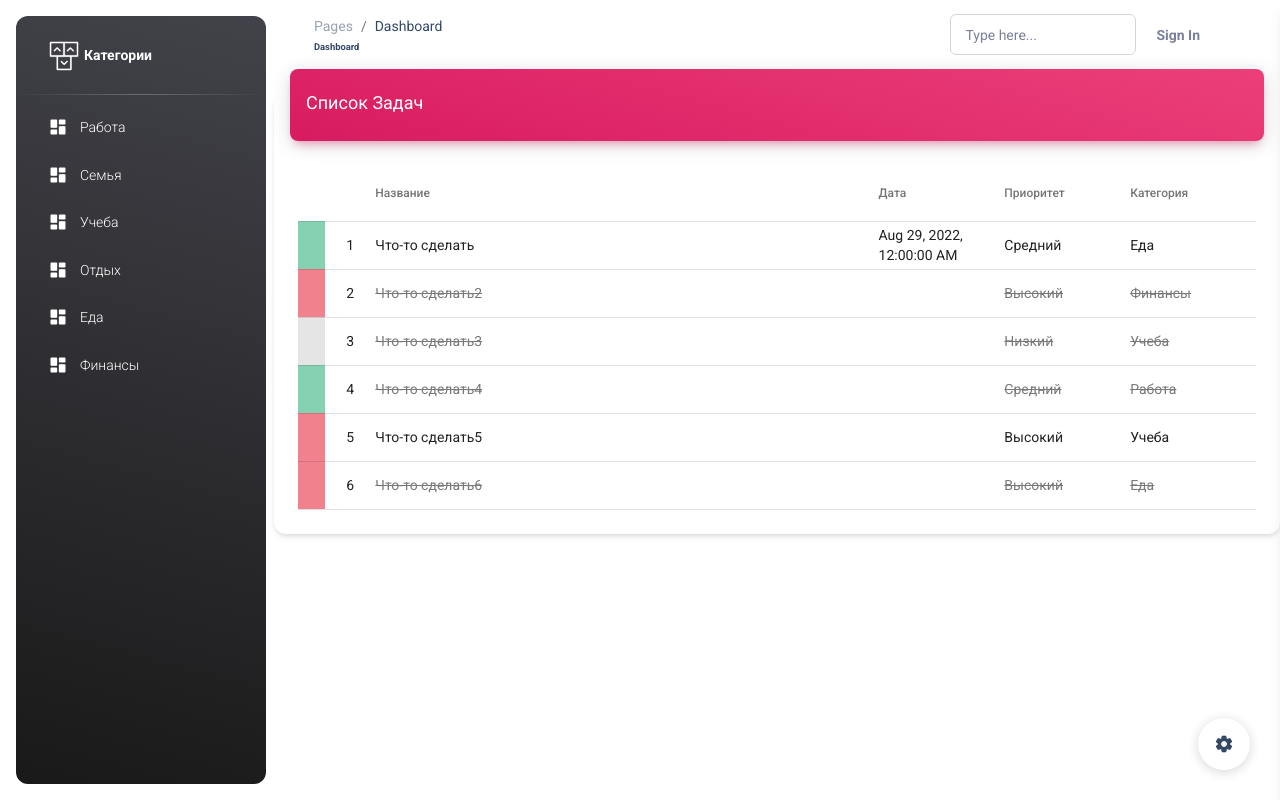
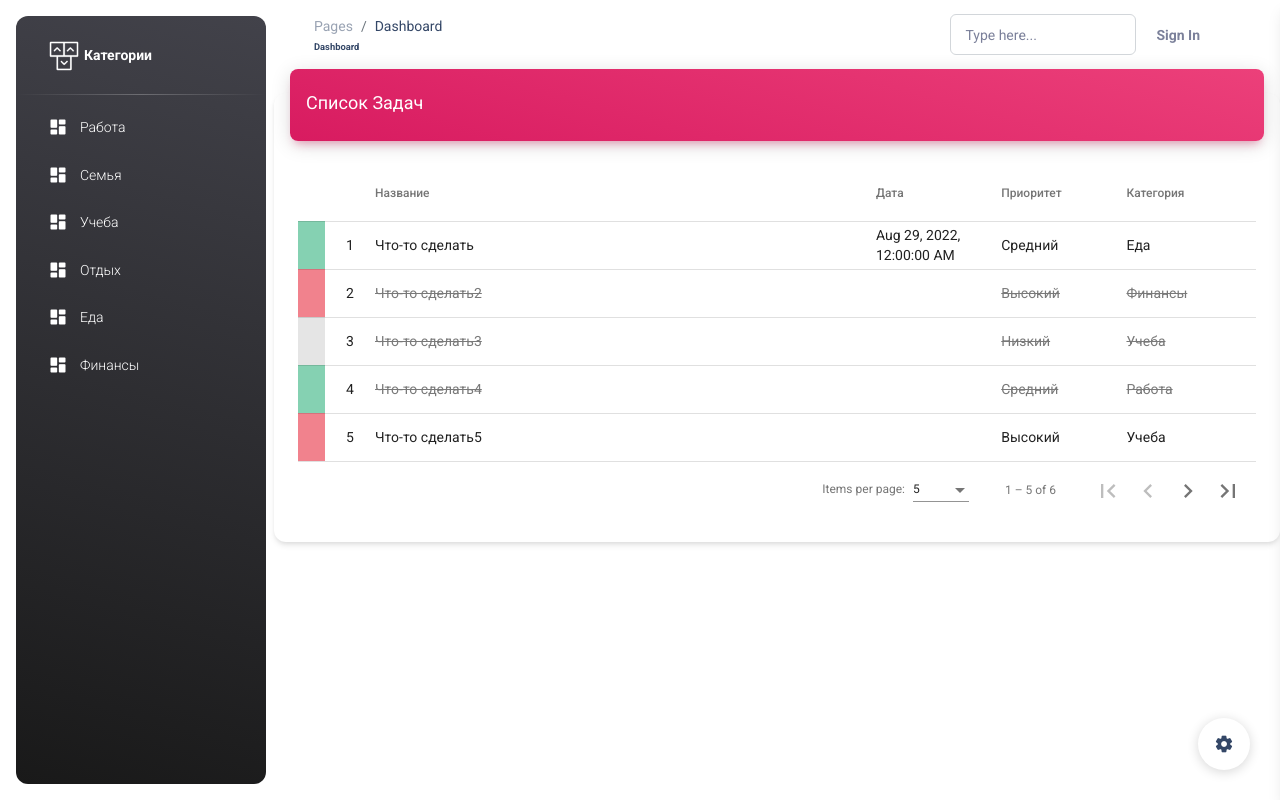
Before and after one commit to theiou/AngularToDo, an Angular app: page / in a window 1280 px wide. Built offline with nearby package versions, Linux system fonts and the light colour scheme.

Commit message:
add sorting and pagination on task table

```diff
--- a/src/app/views/tasks/tasks.component.html
+++ b/src/app/views/tasks/tasks.component.html
@@ -6,7 +6,7 @@
       </div>
     </div>
     <div class="card-body table-responsive">
-        <table [dataSource]="dataSource" mat-table >
+        <table [dataSource]="dataSource" mat-table matSort>
 
           <ng-container matColumnDef="color">
             <th *matHeaderCellDef mat-header-cell></th>
@@ -19,22 +19,22 @@
           </ng-container>
 
           <ng-container matColumnDef="title">
-            <th *matHeaderCellDef mat-header-cell>Название</th>
+            <th *matHeaderCellDef mat-header-cell mat-sort-header>Название</th>
             <td *matCellDef="let task" [class.completed]="task.completed"  mat-cell>{{task.title}}</td>
           </ng-container>
 
           <ng-container matColumnDef="date">
-            <th *matHeaderCellDef mat-header-cell>Дата</th>
+            <th *matHeaderCellDef mat-header-cell mat-sort-header>Дата</th>
             <td *matCellDef="let task" [class.completed]="task.completed"  mat-cell>{{task.date | date: "medium"}}</td>
           </ng-container>
 
           <ng-container matColumnDef="priority">
-            <th *matHeaderCellDef mat-header-cell>Приоритет</th>
+            <th *matHeaderCellDef mat-header-cell mat-sort-header>Приоритет</th>
             <td *matCellDef="let task" [class.completed]="task.completed"  mat-cell>{{task.priority ? task.priority.title : 'Нет приоритета'}}</td>
           </ng-container>
 
           <ng-container matColumnDef="category">
-            <th *matHeaderCellDef mat-header-cell>Категория</th>
+            <th *matHeaderCellDef mat-header-cell mat-sort-header>Категория</th>
             <td *matCellDef="let task" [class.completed]="task.completed"  mat-cell>{{task.category ? task.category.title : 'Нет категории'}}</td>
           </ng-container>
 
@@ -43,6 +43,8 @@
           <tr *matRowDef="let row; columns: displayedColumns;" mat-row></tr>
 
         </table>
+
+      <mat-paginator [pageSizeOptions]="[5, 20, 50, 100]" showFirstLastButtons></mat-paginator>
     </div>
   </div>
 </div>
--- a/src/app/views/tasks/tasks.component.ts
+++ b/src/app/views/tasks/tasks.component.ts
@@ -1,18 +1,25 @@
-import {Component, OnInit} from '@angular/core';
+import {AfterViewInit, Component, OnInit, ViewChild} from '@angular/core';
 import {DataHandlerService} from 'src/app/services/data-handler.service';
 import {Task} from "../../models/Task";
 import {MatTableDataSource} from "@angular/material/table";
+import {MatPaginator} from "@angular/material/paginator";
+import {MatSort} from "@angular/material/sort";
 
 @Component({
   selector: 'app-tasks',
   templateUrl: './tasks.component.html',
   styleUrls: ['./tasks.component.css']
 })
-export class TasksComponent implements OnInit {
+export class TasksComponent implements OnInit, AfterViewInit {
 
   displayedColumns: String[] = ['color', 'id', 'title', 'date', 'priority', 'category'];
   dataSource!: MatTableDataSource<Task>;
-  tasks: Task[] = [];
+
+  @ViewChild(MatSort) sort!: MatSort;
+  @ViewChild(MatPaginator) paginator!: MatPaginator;
+
+
+  tasks!: Task[];
 
   constructor(private dataHandler: DataHandlerService) {
   }
@@ -23,19 +30,48 @@ export class TasksComponent implements OnInit {
     this.refreshTable();
   }
 
-  toggleCompleted(task: Task):void {
+  ngAfterViewInit(): void {
+    this.addTableObjects();
+  }
+
+  toggleCompleted(task: Task): void {
     task.completed = !task.completed;
   }
 
-  getPriorityColor(task: Task){
-    if (task.priority && task.priority.color){
+  getPriorityColor(task: Task) {
+    if (task.priority && task.priority.color) {
       return task.priority.color;
     }
     return "#fff";
   }
 
-  refreshTable(): void {
+  refreshTable() {
     this.dataSource.data = this.tasks;
+    this.addTableObjects();
+
+    // @ts-ignore
+    this.dataSource.sortingDataAccessor = (task, colName) => {
+      switch (colName) {
+        case 'priority': {
+          return task.priority ? task.priority.id : null;
+        }
+        case 'category': {
+          return task.category ? task.category.title : null;
+        }
+        case 'date': {
+          return task.date ? task.date : null;
+        }
+        case 'title': {
+          return task.title;
+        }
+      }
+    };
+
+  }
+
+  addTableObjects() {
+    this.dataSource.sort = this.sort;
+    this.dataSource.paginator = this.paginator;
   }
 
 }
```
